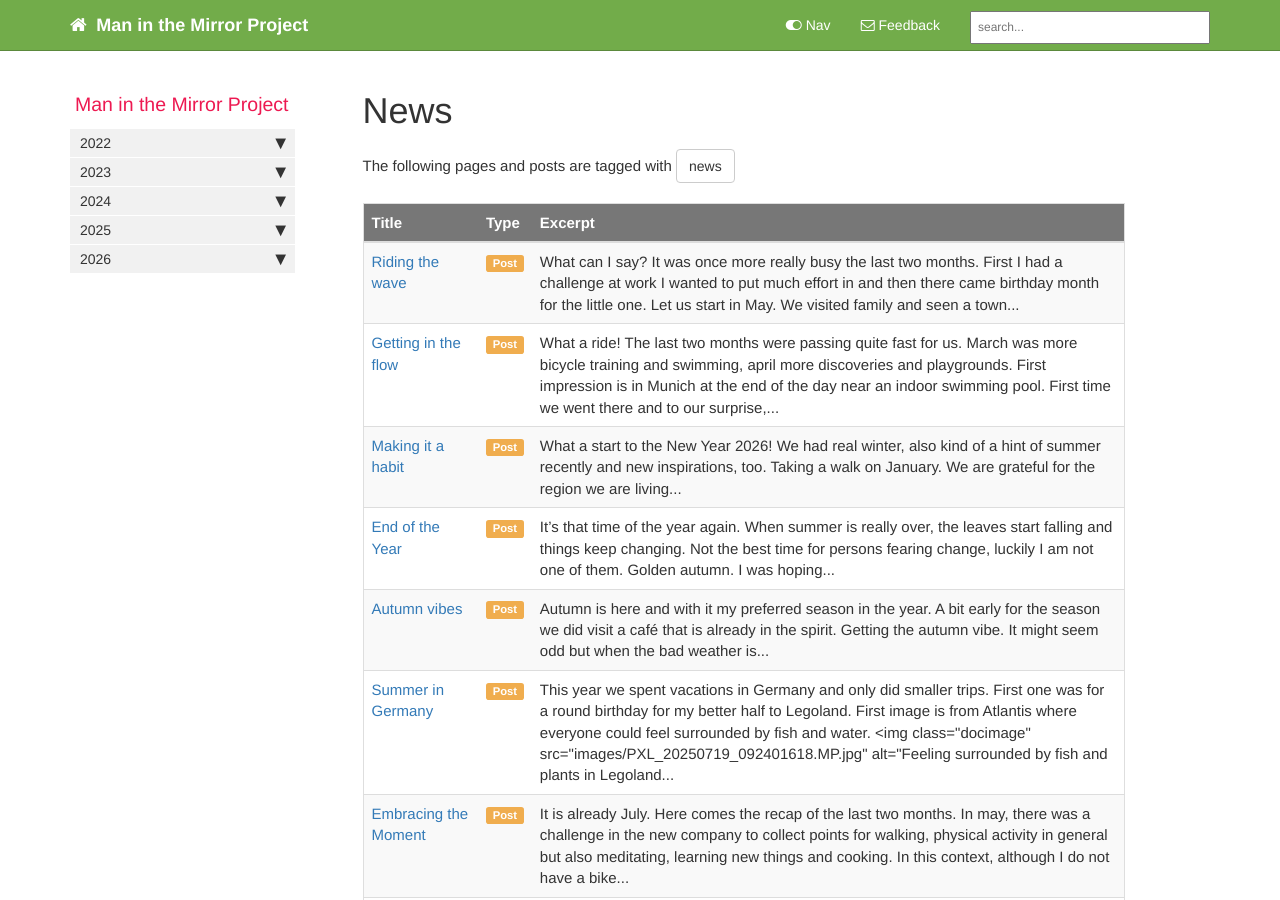
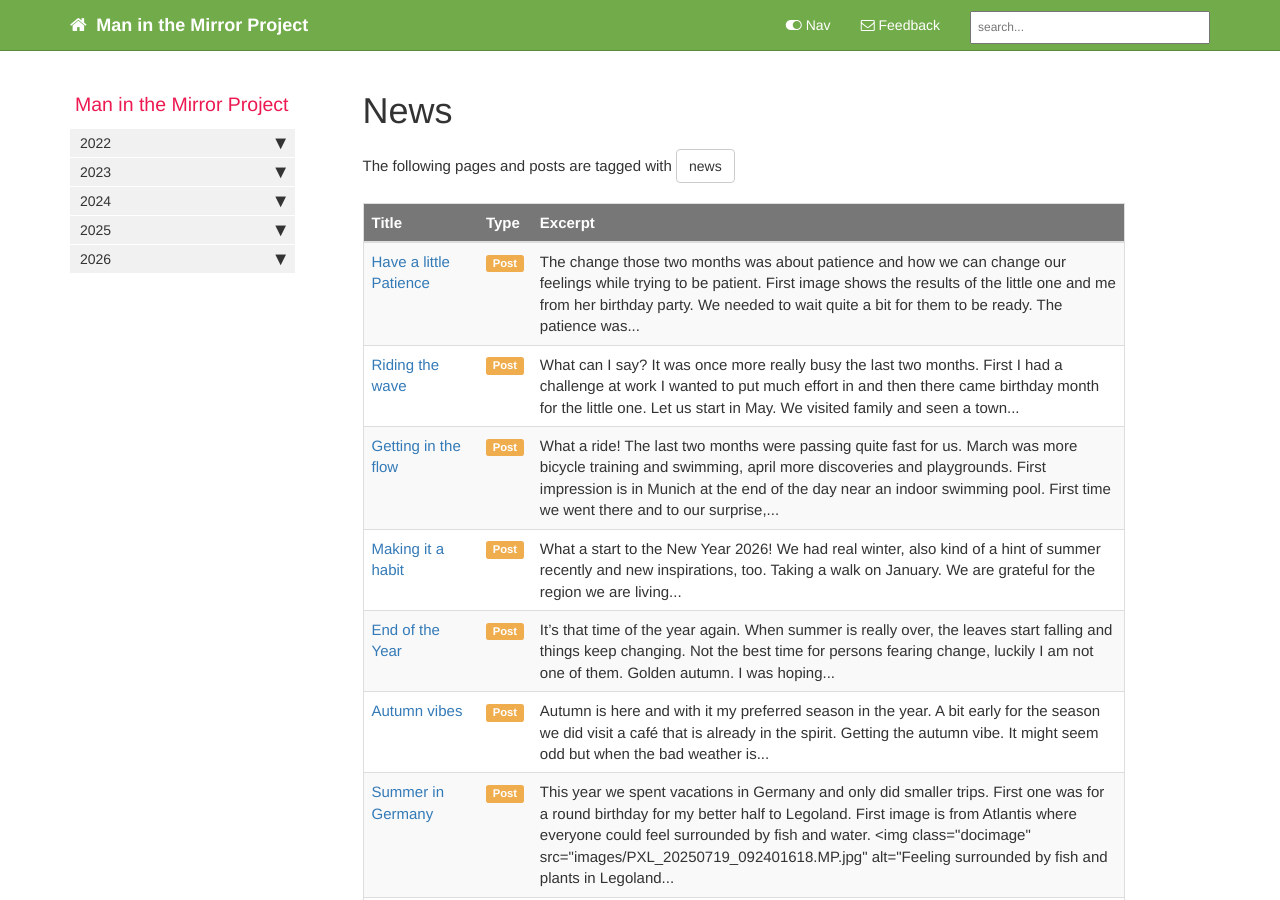
Before and after one commit to bunkeak/my-jekyll-website, a Jekyll site: the page built from tags/tag_news.md, in a window 1280 px wide and 900 px high. Built offline with Jekyll 4.4.1, drawn with Linux system fonts in a browser that asks for light colours; comment, search, counter and statistics services are not loaded.

Commit message:
entry for July and August finalized

```diff
--- a/_data/sidebars/mydoc_sidebar.yml
+++ b/_data/sidebars/mydoc_sidebar.yml
@@ -117,4 +117,8 @@ entries:
     - title: Riding the wave
       url: /riding-the-wave.html
       output: web, pdf
+    - title: Have a little Patience
+      url: /have-a-little-patience.html
+      output: web, pdf
+
 # Copyright 2021 Google LLC
--- /dev/null
+++ b/_posts/2026-08-30-have-a-little-patience.md
@@ -0,0 +1,25 @@
+---
+title:  "Have a little Patience"
+categories: jekyll update
+permalink: have-a-little-patience.html
+sidebar: mydoc_sidebar
+tags: [news]
+---
+
+The change those two months was about patience and how we can change our feelings while trying to be patient. First image shows the results of the little one and me from her birthday party. We needed to wait quite a bit for them to be ready. The patience was worth it in my opinion.
+
+{% include image.html file="20260725_115700.jpg" alt="Four pieces of home painted ceramic results of the Birthday Party." caption="Our self-painted plates and cups." %}
+
+We had a wedding in July of my brother, too. Just some days before that, I broke a part of my foot and needed to slow down significantly. I was really not used to this, so this was my lesson over the two months. Get used to new conditions and stay happy and get healthy again. End of July was the end of the first school of the little one, or shall I name her tall one now? The purple or pink one quite in the center is from her, we are very proud of her.
+
+{% include image.html file="PXL_20260731_072546802.jpg" alt="Self-painted pickets of the class of the tall one." caption="End of school ritual." %}
+
+Now we have summer vacations, or at least some of us have that quite extensively. We did another round in Germany, starting direction west and up to the north to North Sea. We stayed a bit longer there and on the first evening, first time experiencing falling tide for the tall one, we took this image.
+
+{% include image.html file="20260810_202330.jpg" alt="Kid at falling tide at North Sea at sunset." caption="Falling tide at North Sea." %}
+
+Then we moved to the Baltic Sea and back on the eastern part of Germany down south. Not planned initially, I asked to make a small stop in Lübeck as I am a big fan of almond paste from that region. On the trip to get there we made an image of the small vehicle we use and the gate called "Holstentor".
+
+{% include image.html file="PXL_20260813_063422493.jpg" alt="View from the car to the Holstentor in Lübeck." caption="The Holstentor in Lübeck." %}
+
+The rest of the trip was very interesting, too. For more information, I am sorry, I will ask you to be patient until end of October :)
```
Also changed, not shown: images/20260725_115700.jpg (added), images/20260810_202330.jpg (added), images/PXL_20260731_072546802.jpg (added), images/PXL_20260813_063422493.jpg (added).
